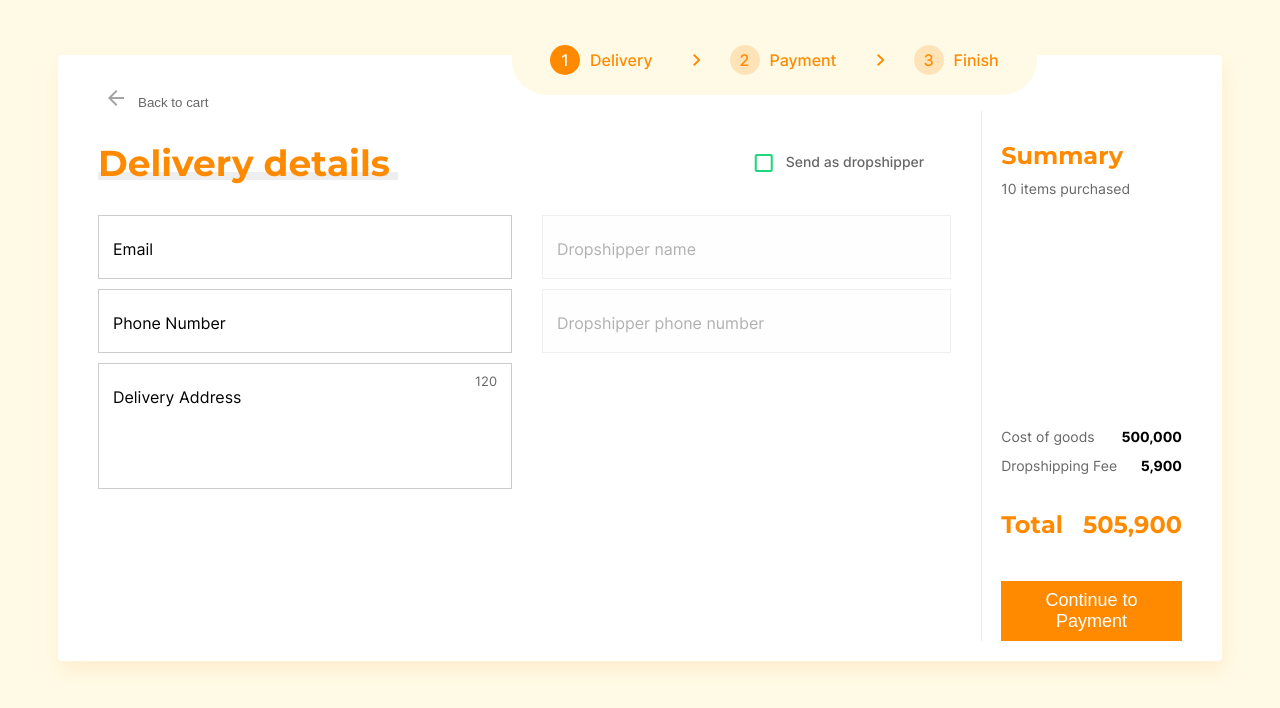
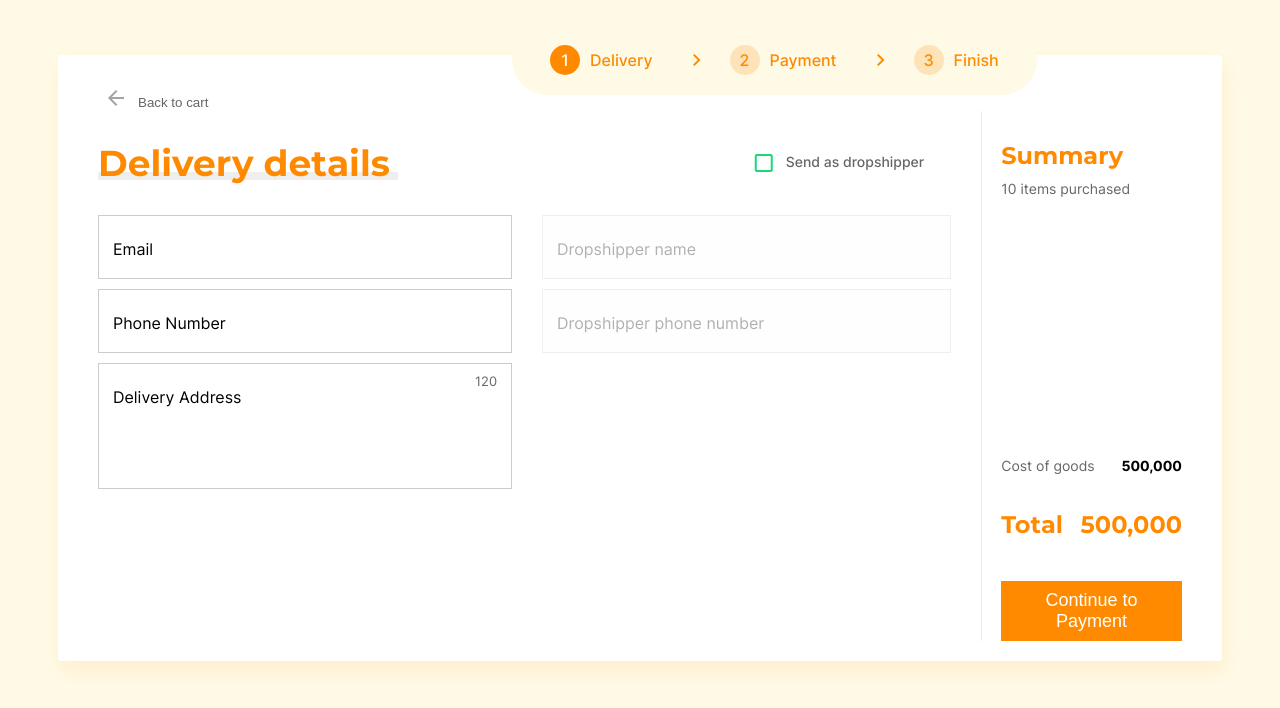
Before and after one commit to yogaajie2/technical-test-jakmall, a React (Create React App) app: page / in a window 1280 px wide. Shown: the top 708 px of the page. Built offline with nearby package versions, Linux system fonts and the light colour scheme.

Commit message:
feat: Update summary component

```diff
--- a/src/App.tsx
+++ b/src/App.tsx
@@ -381,7 +381,10 @@ function App() {
             </Form>
           </section>
 
-          <Summary handleSubmit={handleSubmit} />
+          <Summary
+            handleSubmit={handleSubmit}
+            isDropship={isDropship}
+          />
         </StepWrapper>
       </Page>
     </>
--- a/src/components/Summary.tsx
+++ b/src/components/Summary.tsx
@@ -59,7 +59,14 @@ const Proceed = styled.button`
   }
 `;
 
-function Summary({ handleSubmit }: any) {
+function Summary({
+  handleSubmit,
+  isDropship
+}: any) {
+  const cost = 500000;
+  const fee = 5900;
+  const formatter = new Intl.NumberFormat('en-US');
+
   return (
     <Wrapper>
       <Heading>Summary</Heading>
@@ -71,17 +78,19 @@ function Summary({ handleSubmit }: any) {
       <Costs>
         <div>
           <p>Cost of goods</p>
-          <span className="amount">500,000</span>
+          <span className="amount">{formatter.format(cost)}</span>
         </div>
 
-        <div>
-          <p>Dropshipping Fee</p>
-          <span className="amount">5,900</span>
-        </div>
+        {isDropship &&
+          <div>
+            <p>Dropshipping Fee</p>
+            <span className="amount">{formatter.format(fee)}</span>
+          </div>
+        }
 
         <Total as="div">
           <span>Total</span>
-          <span>505,900</span>
+          <span>{formatter.format(isDropship ? cost + fee : cost)}</span>
         </Total>
 
         <Proceed onClick={handleSubmit((data: object) => console.log(data))}>Continue to Payment</Proceed>
```
